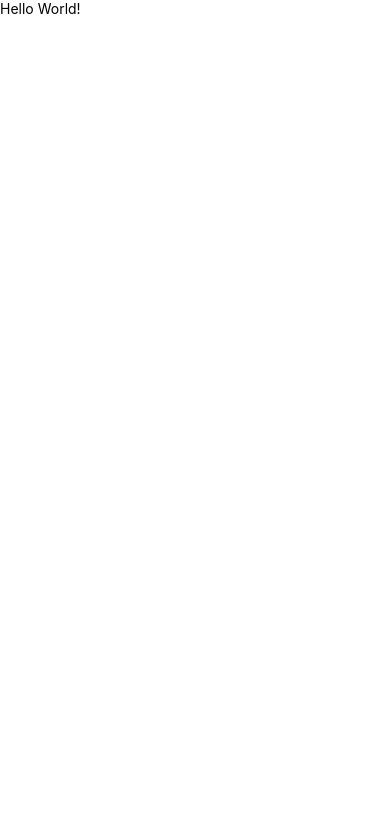
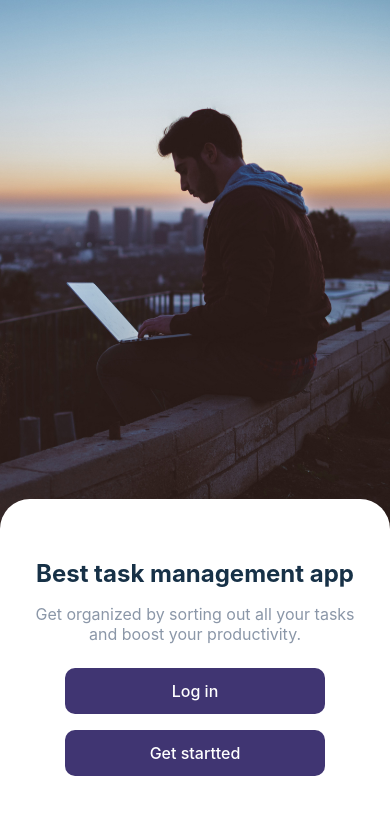
Before and after one commit to duccini/Planify, a React Native app: screen / in a window 390 px wide. Shown: the top 814 px of the page. Built offline with nearby package versions, Linux system fonts and the light colour scheme.

Commit message:
feat: add image and buttons to onboard screen

```diff
--- a/App.jsx
+++ b/App.jsx
@@ -1,18 +1,8 @@
 import React from 'react';
-
-import {SafeAreaView, StatusBar, StyleSheet, Text, View} from 'react-native';
+import Onboarding from './src/screens/auth/Onboarding';
 
 function App() {
-  return (
-    <SafeAreaView>
-      <StatusBar />
-      <View>
-        <Text>Hello World!</Text>
-      </View>
-    </SafeAreaView>
-  );
+  return <Onboarding />;
 }
 
-const styles = StyleSheet.create({});
-
 export default App;
--- a/babel.config.js
+++ b/babel.config.js
@@ -1,3 +1,17 @@
 module.exports = {
   presets: ['module:@react-native/babel-preset'],
+  plugins: [
+    [
+      'module-resolver',
+      {
+        root: ['./src'],
+        extensions: ['.jsx', '.js', '.json'],
+        alias: {
+          '@': './src',
+          '@components': './src/components',
+          '@assets': './src/assets',
+        },
+      },
+    ],
+  ],
 };
--- a/package.json
+++ b/package.json
@@ -24,6 +24,7 @@
     "@react-native/eslint-config": "0.76.6",
     "@react-native/metro-config": "0.76.6",
     "@react-native/typescript-config": "0.76.6",
+    "babel-plugin-module-resolver": "^5.0.2",
     "eslint": "^8.19.0",
     "prettier": "2.8.8",
     "react-test-renderer": "18.3.1"
--- /dev/null
+++ b/src/components/Button/index.jsx
@@ -0,0 +1,15 @@
+import React, {memo} from 'react';
+
+const {Pressable, Text} = require('react-native');
+
+import styles from './styles';
+
+const Button = ({children, onPress}) => {
+  return (
+    <Pressable onPress={onPress} style={styles.container}>
+      <Text style={styles.text}>{children}</Text>
+    </Pressable>
+  );
+};
+
+export default memo(Button);
--- /dev/null
+++ b/src/components/Button/styles.js
@@ -0,0 +1,26 @@
+import {StyleSheet} from 'react-native';
+
+import colors from '../../styles/colors';
+
+const styles = StyleSheet.create({
+  container: {
+    backgroundColor: colors.purple,
+    flexDirection: 'row',
+    alignItems: 'center',
+    justifyContent: 'center',
+    gap: 16,
+    width: '80%',
+    alignSelf: 'center',
+    borderRadius: 10,
+    padding: 13,
+    marginVertical: 8,
+  },
+
+  text: {
+    color: colors.white,
+    fontSize: 16,
+    fontWeight: '500',
+  },
+});
+
+export default styles;
--- /dev/null
+++ b/src/screens/auth/Onboarding/index.jsx
@@ -0,0 +1,33 @@
+import React, {memo} from 'react';
+
+import {Image, Text, View} from 'react-native';
+import styles from './styles';
+import Button from '../../../components/Button';
+
+const Onboarding = () => {
+  return (
+    <View style={styles.container}>
+      <View style={{flex: 1}}>
+        <Image
+          style={styles.image}
+          source={require('@assets/onboarding.jpg')}
+        />
+
+        <View style={styles.footer} />
+      </View>
+
+      <View style={styles.content}>
+        <Text style={styles.title}>Best task management app</Text>
+        <Text style={styles.subtitle}>
+          Get organized by sorting out all your tasks and boost your
+          productivity.
+        </Text>
+
+        <Button>Log in</Button>
+        <Button>Get startted</Button>
+      </View>
+    </View>
+  );
+};
+
+export default memo(Onboarding);
--- /dev/null
+++ b/src/screens/auth/Onboarding/styles.js
@@ -0,0 +1,46 @@
+import {StyleSheet} from 'react-native';
+import colors from '../../../styles/colors';
+
+const styles = StyleSheet.create({
+  container: {
+    flex: 1,
+  },
+
+  image: {
+    width: '100%',
+    flex: 1,
+  },
+
+  footer: {
+    height: 60,
+    width: '100%',
+    backgroundColor: colors.white,
+    borderTopRightRadius: 30,
+    borderTopLeftRadius: 30,
+
+    position: 'absolute',
+    bottom: 0,
+  },
+
+  content: {
+    paddingHorizontal: 32,
+    paddingBottom: 60,
+  },
+
+  title: {
+    color: colors.black,
+    textAlign: 'center',
+
+    fontSize: 24,
+    fontWeight: 'bold',
+  },
+
+  subtitle: {
+    color: colors.grey,
+    textAlign: 'center',
+    fontSize: 16,
+    marginVertical: 16,
+  },
+});
+
+export default styles;
--- /dev/null
+++ b/src/styles/colors.js
@@ -0,0 +1,9 @@
+const colors = {
+  purple: '#403572',
+  blue: '#4681A3',
+  white: '#FFFFFF',
+  black: '#173147',
+  grey: '#8B97A8',
+};
+
+export default colors;
```
Also changed, not shown: src/assets/onboarding.jpg (added), 1 other file (tests, documents, lock files or other folders).
